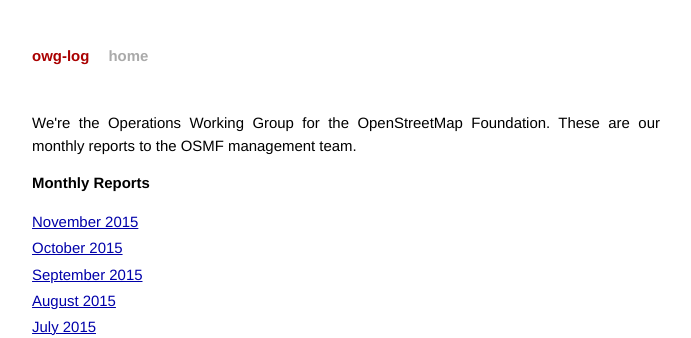
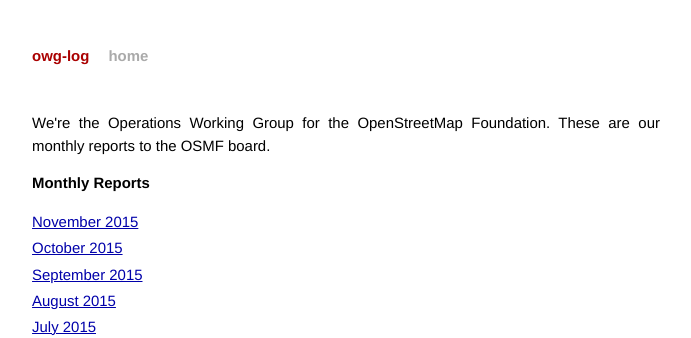
Before and after one commit to openstreetmap/owg-website, a Jekyll site: the page built from index.html, in a window 1280 px wide. Shown: the top 338 px of the page, without its empty margins (294-985 px from the left). Built offline with Jekyll 4.4.1, drawn with Linux system fonts in a browser that asks for light colours; Markdown is read by kramdown in place of the engine named in the settings.

Commit message:
Management Team no longer exists, so these are for the board to read.

```diff
--- a/index.html
+++ b/index.html
@@ -5,7 +5,7 @@
 
 <div id="home">
   <p>We're the Operations Working Group for the OpenStreetMap Foundation. These are our monthly reports to the
-  OSMF management team.</p>
+  OSMF board.</p>
   <h1>Monthly Reports</h1>
   <ul class="posts">
     {% for post in site.posts %}
```
